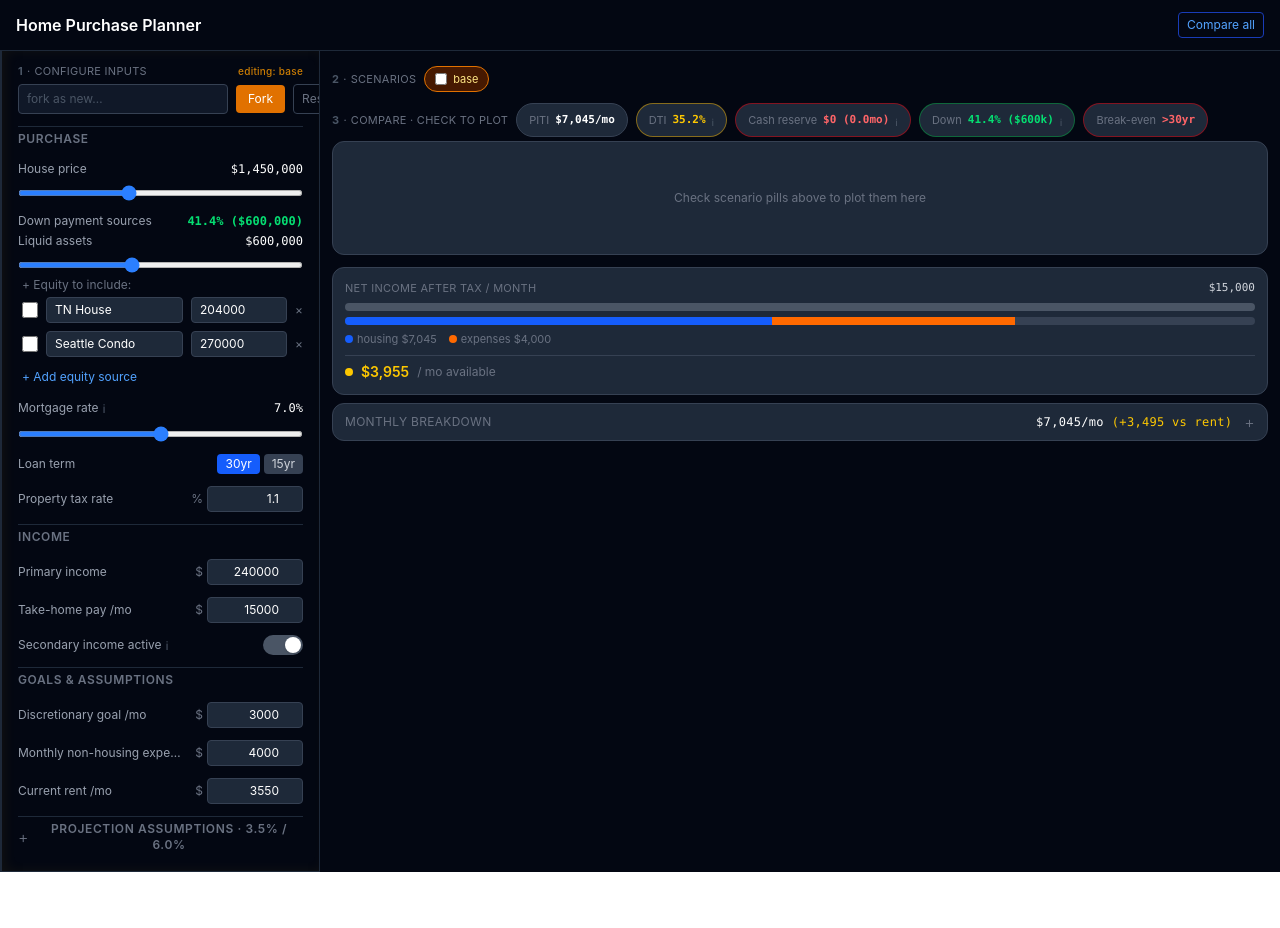
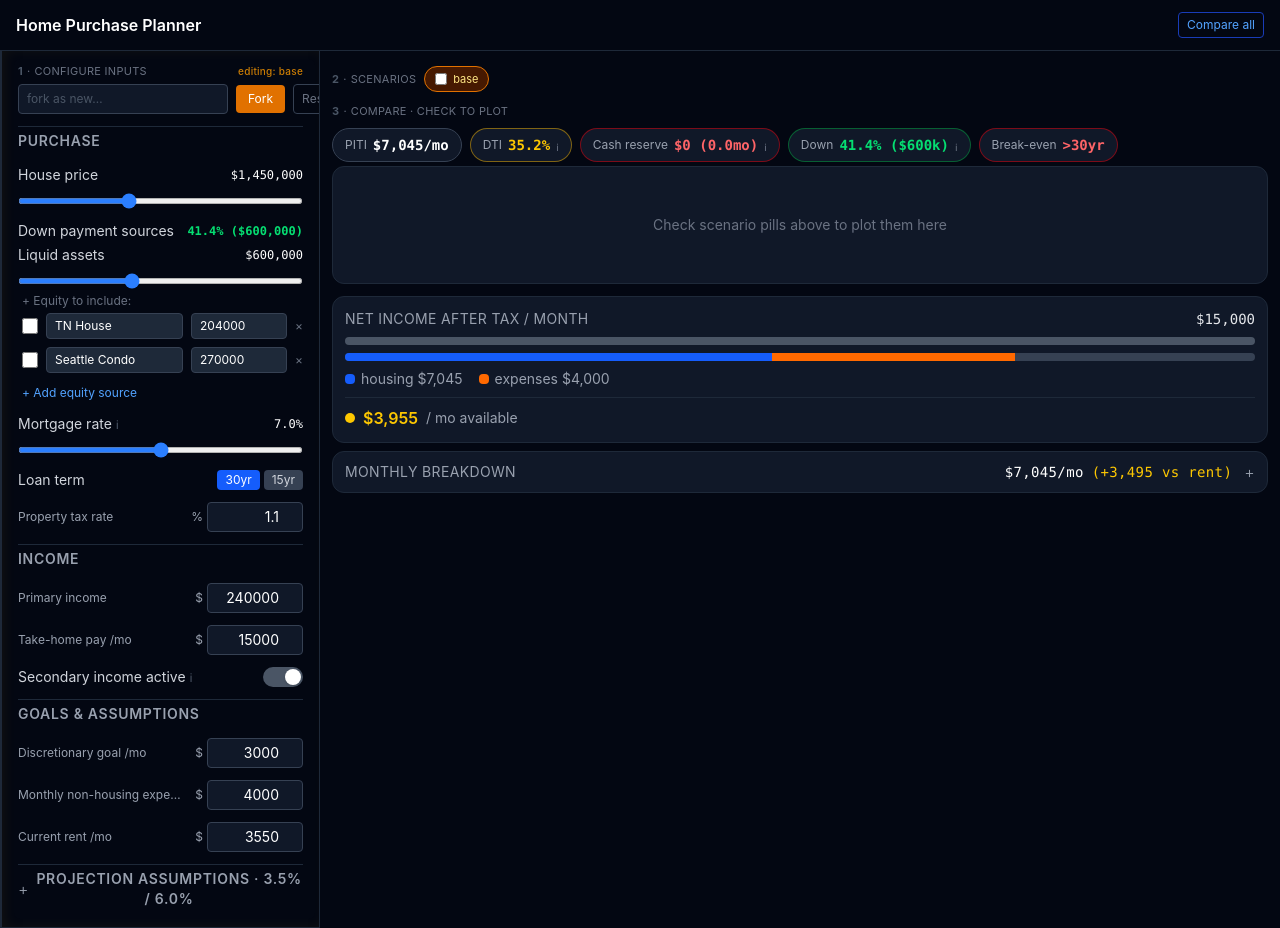
Before and after one commit to gallak87/fin, a React (Vite) app: page / in a window 1280 px wide. Before the commit the page ends 872 px from the top, so only its background shows below. Built offline with nearby package versions, Linux system fonts and the light colour scheme.

Commit message:
polish: darker containers, lighter text, lg: font bump, green/red chart zones

```diff
--- a/src/components/CashFlowBreakdown.tsx
+++ b/src/components/CashFlowBreakdown.tsx
@@ -21,10 +21,10 @@ export function CashFlowBreakdown({ metrics, inputs }: Props) {
   ]
 
   return (
-    <div className="bg-gray-800 rounded-xl border border-gray-700">
+    <div className="bg-gray-900 rounded-xl border border-gray-800">
       <button
         onClick={() => setOpen((v) => !v)}
-        className="w-full flex items-center justify-between px-3 py-2.5 text-xs text-gray-500 uppercase tracking-wide hover:text-gray-400"
+        className="w-full flex items-center justify-between px-3 py-2.5 text-xs lg:text-sm text-gray-400 uppercase tracking-wide hover:text-gray-200"
       >
         <span>Monthly Breakdown</span>
         <div className="flex items-center gap-3">
@@ -38,35 +38,35 @@ export function CashFlowBreakdown({ metrics, inputs }: Props) {
         </div>
       </button>
       {open && (
-        <div className="px-3 pb-3 space-y-1 border-t border-gray-700">
-          <div className="pt-2 space-y-1">
+        <div className="px-3 pb-3 space-y-1 border-t border-gray-800">
+          <div className="pt-2 space-y-1.5">
             {rows.map((r) => (
-              <div key={r.label} className="flex justify-between text-xs">
-                <span className="text-gray-400">{r.label}</span>
+              <div key={r.label} className="flex justify-between text-xs lg:text-sm">
+                <span className="text-gray-300">{r.label}</span>
                 <span className="font-mono text-white">${fmt(r.value)}</span>
               </div>
             ))}
-            <div className="flex justify-between text-xs font-semibold border-t border-gray-700 pt-1 mt-1">
+            <div className="flex justify-between text-xs lg:text-sm font-semibold border-t border-gray-800 pt-1.5 mt-1">
               <span className="text-white">Total PITI</span>
               <span className="font-mono text-white">${fmt(metrics.monthlyPITI)}</span>
             </div>
-            <div className="flex justify-between text-xs text-gray-500 pt-0.5">
+            <div className="flex justify-between text-xs lg:text-sm text-gray-400 pt-0.5">
               <span>vs current rent</span>
               <span className="font-mono">${fmt(inputs.currentRent)}</span>
             </div>
-            <div className={`flex justify-between text-xs font-semibold ${delta > 0 ? 'text-yellow-400' : 'text-green-400'}`}>
+            <div className={`flex justify-between text-xs lg:text-sm font-semibold ${delta > 0 ? 'text-yellow-400' : 'text-green-400'}`}>
               <span>Delta</span>
               <span className="font-mono">{delta > 0 ? '+' : ''}{fmt(delta)}/mo</span>
             </div>
           </div>
-          <div className="pt-2 border-t border-gray-700 space-y-1">
-            <div className="flex justify-between text-xs text-gray-500">
+          <div className="pt-2 border-t border-gray-800 space-y-1.5">
+            <div className="flex justify-between text-xs lg:text-sm text-gray-400">
               <span>Break-even vs renting</span>
               <span className="font-mono text-white">
                 {metrics.breakEvenYear !== null ? `Year ${metrics.breakEvenYear}` : '> 30 years'}
               </span>
             </div>
-            <div className="flex justify-between text-xs text-gray-500">
+            <div className="flex justify-between text-xs lg:text-sm text-gray-400">
               <span>Opportunity cost /yr</span>
               <span className="font-mono text-white">${fmt(metrics.opportunityCostAnnual)}</span>
             </div>
--- a/src/components/InputPanel.tsx
+++ b/src/components/InputPanel.tsx
@@ -31,7 +31,7 @@ function SliderRow({
     <div className="space-y-1">
       <div className="flex justify-between items-center">
         <div className="flex items-center gap-1">
-          <span className="text-xs text-gray-400">{label}</span>
+          <span className="text-xs lg:text-sm text-gray-300">{label}</span>
           {tooltip && (
             <Tooltip content={tooltip}>
               <span className="text-gray-600 hover:text-gray-400 text-xs">ℹ</span>
@@ -76,12 +76,12 @@ function NumberInput({
           </Tooltip>
         )}
       </div>
-      <span className="text-xs text-gray-500 text-right">{prefix}</span>
+      <span className="text-xs text-gray-400 text-right">{prefix}</span>
       <input
         type="number"
         value={value}
         onChange={(e) => onChange(Number(e.target.value))}
-        className="w-full text-xs text-right bg-gray-800 border border-gray-700 rounded px-2 py-1 text-white"
+        className="w-full text-xs lg:text-sm text-right bg-gray-900 border border-gray-700 rounded px-2 py-1 text-white"
       />
     </div>
   )
@@ -101,7 +101,7 @@ function Toggle({
   return (
     <div className="flex items-center justify-between">
       <div className="flex items-center gap-1">
-        <span className="text-xs text-gray-400">{label}</span>
+        <span className="text-xs lg:text-sm text-gray-300">{label}</span>
         {tooltip && (
           <Tooltip content={tooltip}>
             <span className="text-gray-600 hover:text-gray-400 text-xs">ℹ</span>
@@ -122,7 +122,7 @@ function Toggle({
 
 function SectionHeader({ label }: { label: string }) {
   return (
-    <div className="text-xs font-semibold text-gray-500 uppercase tracking-wider pt-1 pb-0.5 border-t border-gray-800 mt-1">
+    <div className="text-xs lg:text-sm font-semibold text-gray-400 uppercase tracking-wider pt-1 pb-0.5 border-t border-gray-800 mt-1">
       {label}
     </div>
   )
@@ -140,7 +140,7 @@ function CollapsibleSectionHeader({
   return (
     <button
       onClick={onToggle}
-      className="w-full flex items-center gap-1.5 text-xs font-semibold text-gray-500 uppercase tracking-wider pt-1 pb-0.5 border-t border-gray-800 mt-1 hover:text-gray-400"
+      className="w-full flex items-center gap-1.5 text-xs lg:text-sm font-semibold text-gray-400 uppercase tracking-wider pt-1 pb-0.5 border-t border-gray-800 mt-1 hover:text-gray-200"
     >
       <span className="text-base leading-none font-light">{open ? '−' : '+'}</span>
       <span>{label}</span>
@@ -233,7 +233,7 @@ export function InputPanel() {
 
       <div className="space-y-1">
         <div className="flex items-center justify-between">
-          <span className="text-xs text-gray-400">Down payment sources</span>
+          <span className="text-xs lg:text-sm text-gray-300">Down payment sources</span>
           <span className={`text-xs font-mono font-semibold ${downPctColor}`}>
             {downPct.toFixed(1)}% (${fmt(downTotal)})
           </span>
@@ -265,7 +265,7 @@ export function InputPanel() {
       />
 
       <div className="flex items-center justify-between">
-        <span className="text-xs text-gray-400">Loan term</span>
+        <span className="text-xs lg:text-sm text-gray-300">Loan term</span>
         <div className="flex gap-1">
           {([30, 15] as const).map((t) => (
             <button
--- a/src/components/LifestyleGoalBar.tsx
+++ b/src/components/LifestyleGoalBar.tsx
@@ -24,47 +24,36 @@ export function LifestyleGoalBar({ metrics, inputs }: Props) {
     available >= 5000 ? 'bg-green-500' : available >= 2000 ? 'bg-yellow-400' : 'bg-red-500'
 
   return (
-    <div className="bg-gray-800 rounded-xl p-3 border border-gray-700 space-y-1.5">
-      {/* Row 1 — label + total */}
-      <div className="flex items-center justify-between text-[11px]">
-        <span className="text-gray-500 uppercase tracking-wide">net income after tax / month</span>
-        <span className="text-gray-300 font-mono">${fmt(takeHome)}</span>
+    <div className="bg-gray-900 rounded-xl p-3 border border-gray-800 space-y-2">
+      <div className="flex items-center justify-between">
+        <span className="text-xs lg:text-sm text-gray-400 uppercase tracking-wide">net income after tax / month</span>
+        <span className="text-xs lg:text-sm text-gray-200 font-mono">${fmt(takeHome)}</span>
       </div>
 
-      {/* Row 2 — reference bar (full = take-home) */}
+      {/* reference bar */}
       <div className="w-full h-2 bg-gray-600 rounded-full" />
 
-      {/* Row 3 — stacked cost bar, empty tail = available */}
+      {/* cost bar */}
       <div className="w-full h-2 bg-gray-700 rounded-full overflow-hidden flex">
-        <div
-          className="h-full bg-blue-600 shrink-0"
-          style={{ width: `${pitiPct}%` }}
-          title={`Housing: $${fmt(monthlyPITI)}/mo`}
-        />
-        <div
-          className="h-full bg-orange-500 shrink-0"
-          style={{ width: `${expPct}%` }}
-          title={`Expenses: $${fmt(expenses)}/mo`}
-        />
+        <div className="h-full bg-blue-600 shrink-0" style={{ width: `${pitiPct}%` }} />
+        <div className="h-full bg-orange-500 shrink-0" style={{ width: `${expPct}%` }} />
       </div>
 
-      {/* Legend */}
-      <div className="flex gap-3 text-[11px] text-gray-500 pb-0.5">
-        <span className="flex items-center gap-1">
-          <span className="w-2 h-2 rounded-sm bg-blue-600 inline-block" />
+      <div className="flex gap-4 text-xs lg:text-sm text-gray-400">
+        <span className="flex items-center gap-1.5">
+          <span className="w-2.5 h-2.5 rounded-sm bg-blue-600 inline-block shrink-0" />
           housing ${fmt(monthlyPITI)}
         </span>
-        <span className="flex items-center gap-1">
-          <span className="w-2 h-2 rounded-sm bg-orange-500 inline-block" />
+        <span className="flex items-center gap-1.5">
+          <span className="w-2.5 h-2.5 rounded-sm bg-orange-500 inline-block shrink-0" />
           expenses ${fmt(expenses)}
         </span>
       </div>
 
-      {/* Divider + available */}
-      <div className="border-t border-gray-700 pt-1.5 flex items-center gap-2">
-        <span className={`w-2 h-2 rounded-full shrink-0 ${dotColor}`} />
-        <span className={`text-sm font-semibold ${amountColor}`}>${fmt(available)}</span>
-        <span className="text-xs text-gray-500">/ mo available</span>
+      <div className="border-t border-gray-800 pt-2 flex items-center gap-2">
+        <span className={`w-2.5 h-2.5 rounded-full shrink-0 ${dotColor}`} />
+        <span className={`text-base font-semibold ${amountColor}`}>${fmt(available)}</span>
+        <span className="text-xs lg:text-sm text-gray-400">/ mo available</span>
         {available < 0 && (
           <span className="text-xs text-red-400 ml-auto">shortfall — income doesn&apos;t cover costs</span>
         )}
--- a/src/components/MetricsCards.tsx
+++ b/src/components/MetricsCards.tsx
@@ -25,12 +25,12 @@ function Pill({ label, value, color, tooltip }: PillProps) {
   }[color]
 
   return (
-    <div className={`inline-flex items-center gap-1.5 bg-gray-800 border ${border} rounded-full px-3 py-1`}>
-      <span className="text-[11px] text-gray-500">{label}</span>
-      <span className="text-[11px] font-semibold font-mono">{value}</span>
+    <div className={`inline-flex items-center gap-1.5 bg-gray-900 border ${border} rounded-full px-3 py-1`}>
+      <span className="text-xs text-gray-400">{label}</span>
+      <span className="text-xs lg:text-sm font-semibold font-mono">{value}</span>
       {tooltip && (
         <Tooltip content={tooltip}>
-          <span className="text-gray-600 hover:text-gray-400 text-[10px] leading-none">ℹ</span>
+          <span className="text-gray-500 hover:text-gray-300 text-[10px] leading-none">ℹ</span>
         </Tooltip>
       )}
     </div>
--- a/src/components/ProjectionChart.tsx
+++ b/src/components/ProjectionChart.tsx
@@ -6,6 +6,7 @@ import {
   CartesianGrid,
   Tooltip,
   ReferenceLine,
+  ReferenceArea,
   ResponsiveContainer,
   Label,
 } from 'recharts'
@@ -33,7 +34,7 @@ interface Props {
 export function ProjectionChart({ projections }: Props) {
   if (projections.length === 0) {
     return (
-      <div className="bg-gray-800 rounded-xl p-4 border border-gray-700 text-xs text-gray-500 text-center py-12">
+      <div className="bg-gray-900 rounded-xl p-4 border border-gray-800 text-sm text-gray-500 text-center py-12">
         Check scenario pills above to plot them here
       </div>
     )
@@ -49,58 +50,80 @@ export function ProjectionChart({ projections }: Props) {
     return row
   })
 
-  // figure out if any scenario is ever below zero, for y-axis label placement
   const allDeltas = projections.flatMap((proj) =>
     proj.points.map((p) => p.buyNetWorth - p.rentNetWorth),
   )
-  const hasNegative = allDeltas.some((d) => d < 0)
+  const minDelta = Math.min(...allDeltas)
+  const maxDelta = Math.max(...allDeltas)
+  const hasNegative = minDelta < 0
 
   return (
-    <div className="bg-gray-800 rounded-xl p-2 border border-gray-700 space-y-2">
-      <div className="h-[220px] sm:h-[340px]">
+    <div className="bg-gray-900 rounded-xl p-2 border border-gray-800 space-y-2">
+      <div className="h-[240px] sm:h-[360px]">
         <ResponsiveContainer width="100%" height="100%">
-          <LineChart data={data} margin={{ top: 16, right: 16, left: 8, bottom: 20 }}>
+          <LineChart data={data} margin={{ top: 16, right: 16, left: 8, bottom: 24 }}>
             <CartesianGrid strokeDasharray="3 3" stroke="#1f2937" />
+
+            {/* Color zones */}
+            <ReferenceArea
+              y1={0}
+              y2={maxDelta * 1.1}
+              fill="#10b981"
+              fillOpacity={0.06}
+              ifOverflow="hidden"
+            />
+            {hasNegative && (
+              <ReferenceArea
+                y1={minDelta * 1.1}
+                y2={0}
+                fill="#ef4444"
+                fillOpacity={0.08}
+                ifOverflow="hidden"
+              />
+            )}
+
             <XAxis
               dataKey="year"
-              tick={{ fill: '#6b7280', fontSize: 11 }}
+              tick={{ fill: '#9ca3af', fontSize: 12 }}
               tickFormatter={(v) => `Yr ${v}`}
               axisLine={{ stroke: '#374151' }}
               tickLine={false}
             >
-              <Label value="years from now" offset={-8} position="insideBottom" style={{ fill: '#4b5563', fontSize: 10 }} />
+              <Label value="years from now" offset={-10} position="insideBottom" style={{ fill: '#6b7280', fontSize: 11 }} />
             </XAxis>
             <YAxis
-              tick={{ fill: '#6b7280', fontSize: 11 }}
+              tick={{ fill: '#9ca3af', fontSize: 12 }}
               tickFormatter={fmtK}
-              width={60}
+              width={64}
               axisLine={false}
               tickLine={false}
             >
               <Label
-                value="buying advantage ($)"
+                value="buying advantage"
                 angle={-90}
                 position="insideLeft"
-                offset={12}
-                style={{ fill: '#4b5563', fontSize: 10, textAnchor: 'middle' }}
+                offset={14}
+                style={{ fill: '#6b7280', fontSize: 11, textAnchor: 'middle' }}
               />
             </YAxis>
+
             <ReferenceLine
               y={0}
               stroke="#6b7280"
               strokeWidth={1.5}
               strokeDasharray="4 3"
               label={{
-                value: hasNegative ? '← renting wins | buying wins →' : 'break-even',
+                value: hasNegative ? 'renting wins ↓  |  buying wins ↑' : 'break-even — buying wins above this line',
                 position: 'insideTopLeft',
-                fill: '#6b7280',
-                fontSize: 10,
+                fill: '#9ca3af',
+                fontSize: 11,
                 dy: -4,
               }}
             />
+
             <Tooltip
-              contentStyle={{ background: '#111827', border: '1px solid #374151', borderRadius: 8, fontSize: 12 }}
-              labelStyle={{ color: '#6b7280', marginBottom: 6 }}
+              contentStyle={{ background: '#0f172a', border: '1px solid #374151', borderRadius: 8, fontSize: 13 }}
+              labelStyle={{ color: '#9ca3af', marginBottom: 6 }}
               labelFormatter={(v) => `Year ${v}`}
               formatter={(value, name) => {
                 const idx = Number(String(name ?? '').split('_')[1])
@@ -112,6 +135,7 @@ export function ProjectionChart({ projections }: Props) {
                 return [msg, proj?.name ?? '']
               }}
             />
+
             {projections.map((_proj, i) => (
               <Line
                 key={`delta_${i}`}
@@ -120,18 +144,18 @@ export function ProjectionChart({ projections }: Props) {
                 stroke={COLORS[i % COLORS.length]}
                 strokeWidth={2.5}
                 dot={false}
-                activeDot={{ r: 4 }}
+                activeDot={{ r: 5 }}
               />
             ))}
           </LineChart>
         </ResponsiveContainer>
       </div>
 
-      <div className="flex flex-wrap gap-x-4 gap-y-1 pt-1 border-t border-gray-700/50">
+      <div className="flex flex-wrap gap-x-4 gap-y-1 pt-1 border-t border-gray-800">
         {projections.map((proj, i) => (
           <div key={proj.scenarioId} className="flex items-center gap-1.5">
-            <span className="inline-block w-4 h-0.5 rounded" style={{ backgroundColor: COLORS[i % COLORS.length] }} />
-            <span className="text-xs text-gray-400">{proj.name}</span>
+            <span className="inline-block w-5 h-0.5 rounded" style={{ backgroundColor: COLORS[i % COLORS.length] }} />
+            <span className="text-xs lg:text-sm text-gray-300">{proj.name}</span>
           </div>
         ))}
       </div>
```
